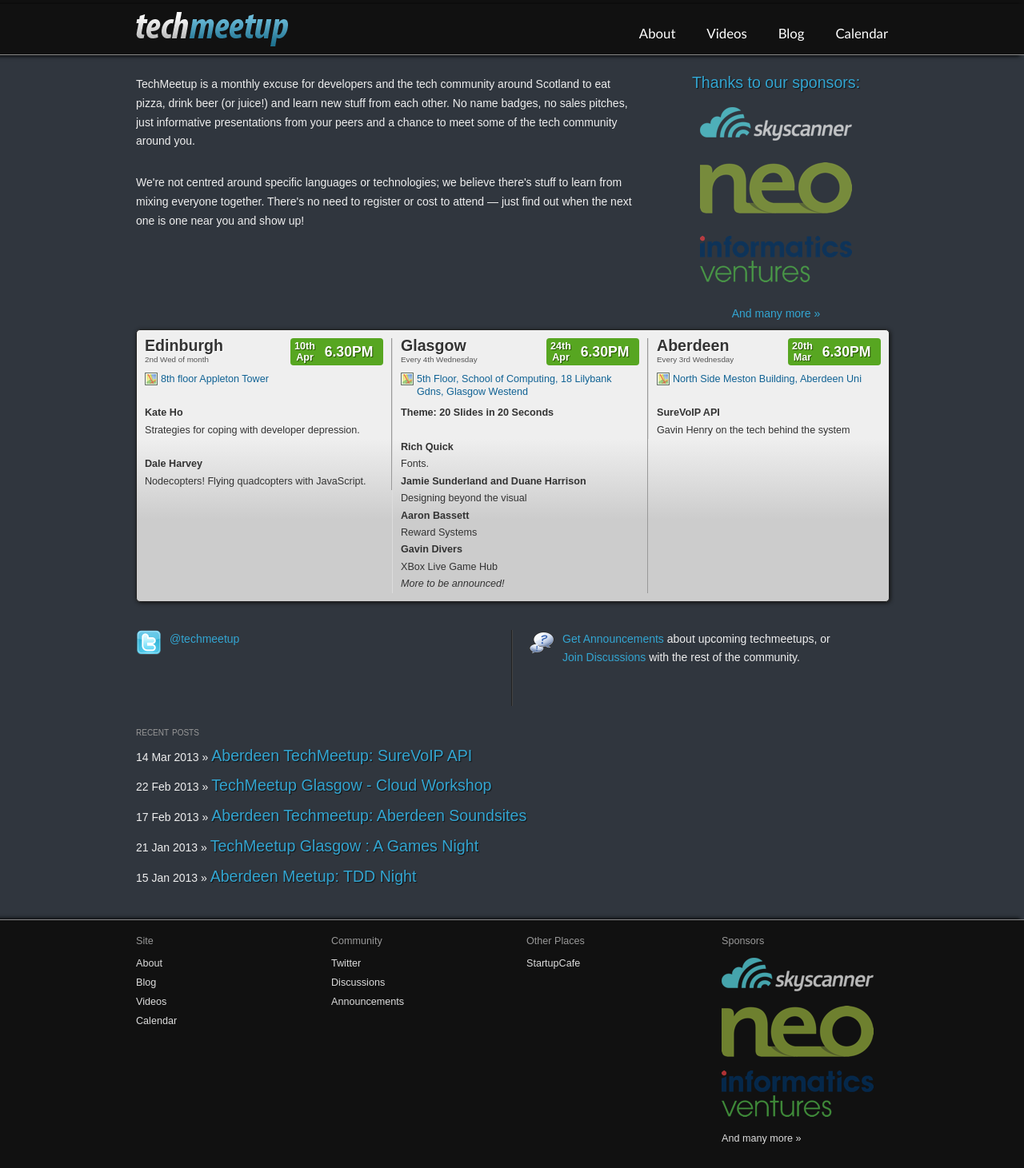
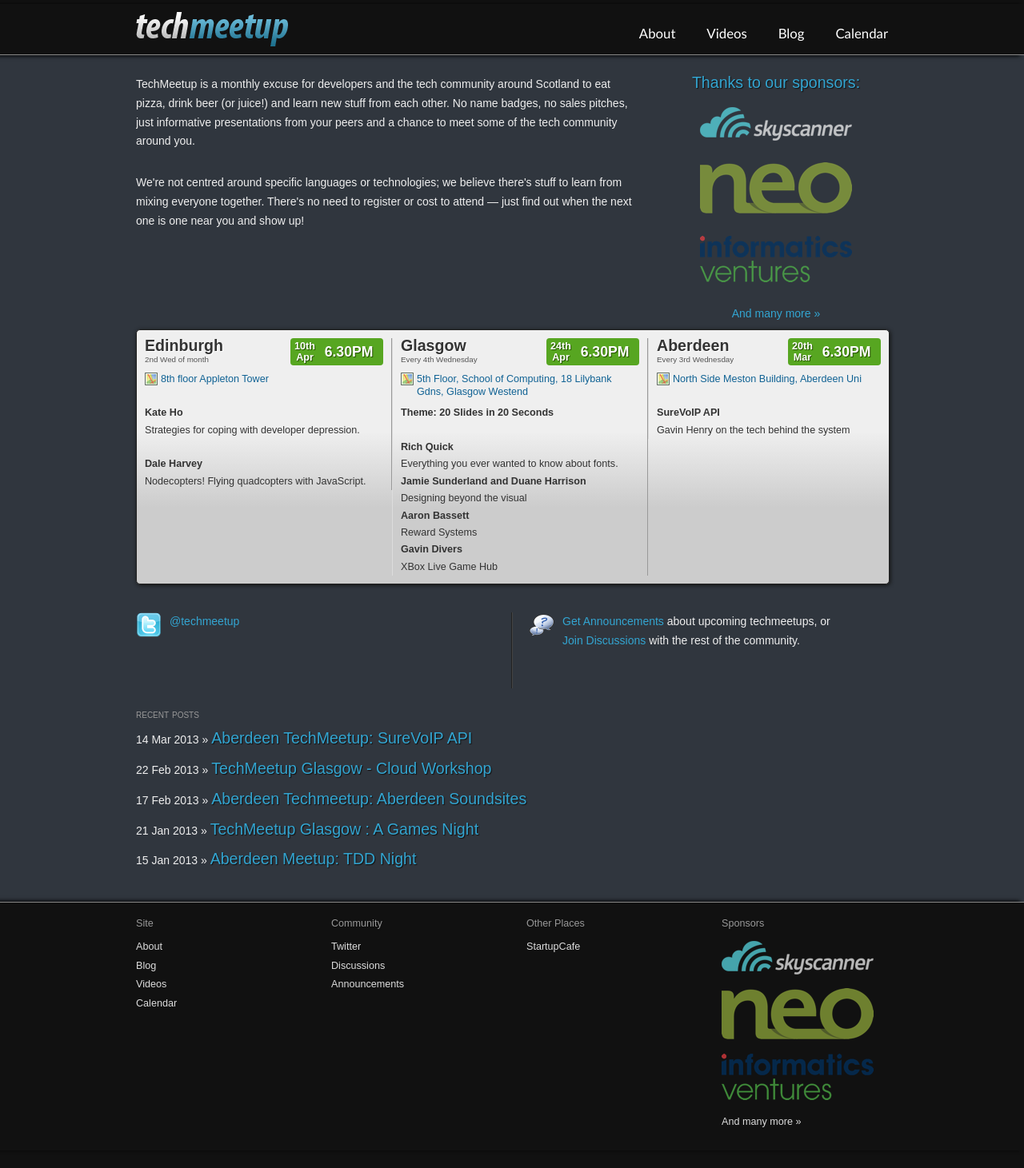
Before and after one commit to techmeetup/techmeetup.co.uk, a Jekyll site: the page built from index.html, in a window 1280 px wide. Shown: the whole page at 80% size. Built offline with Jekyll 4.4.1, drawn with Linux system fonts in a browser that asks for light colours; after the commit the page ends 1439 px from its top, so only the background shows below that.

Commit message:
Adding Rich quick for glasgow TM

```diff
--- a/index.html
+++ b/index.html
@@ -64,7 +64,7 @@
       <br/>
 
       <strong>Rich Quick</strong> <br />
-      Fonts.<br/>
+      Everything you ever wanted to know about fonts.<br/>
 
       <strong>Jamie Sunderland and Duane Harrison </strong><br />
       Designing beyond the visual<br/>
@@ -74,8 +74,6 @@
 
       <strong>Gavin Divers</strong><br />
       XBox Live Game Hub<br/>
-
-      <em>More to be announced!</em>
 
     </p>
     <div class="datewrapper">
```
